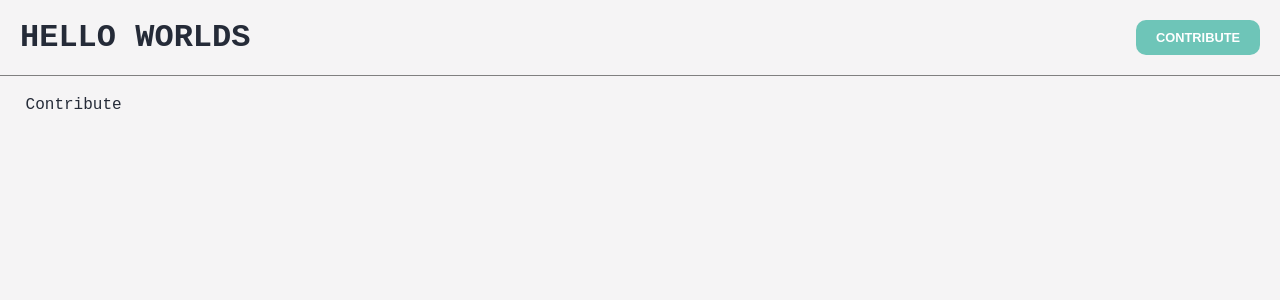
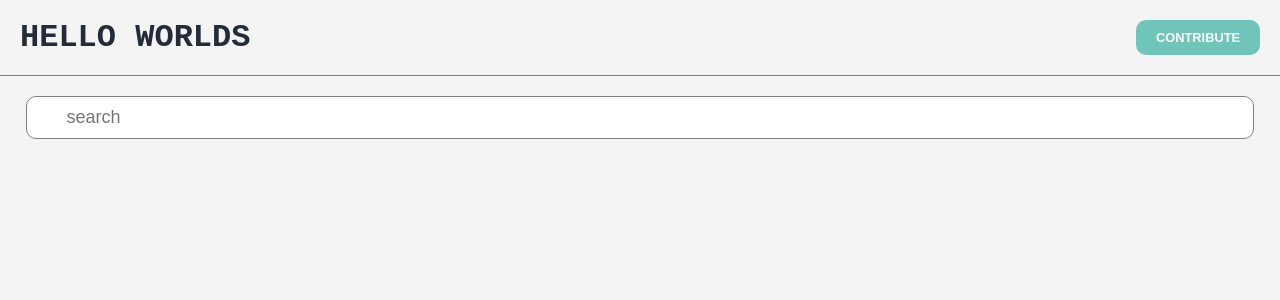
Before and after one commit to DarkCode01/data-structure-visualizer, a Next.js app: page / in a window 1280 px wide. Shown: the top 300 px of the page. Built offline with nearby package versions, Linux system fonts and the light colour scheme.

Commit message:
feat(HwSearch): added component for filter programming language

```diff
--- /dev/null
+++ b/components/HwSearch.tsx
@@ -0,0 +1,21 @@
+import styled from "styled-components";
+
+const HwForm = styled.form`
+  width: auto;
+`;
+
+const HwInput = styled.input`
+  width: 100%;
+  border-radius: 10px;
+  border: 0.1px solid gray;
+  padding: 10px 40px;
+  font-size: 18px;
+`;
+
+export default function HwSearch() {
+  return (
+    <HwForm>
+      <HwInput placeholder="search" />
+    </HwForm>
+  );
+}
--- a/pages/index.tsx
+++ b/pages/index.tsx
@@ -5,6 +5,7 @@ import HwHeader from "@/components/HweHeader";
 import HwHeaderElement from "@/components/HwHeaderElement";
 import HwBanner from "@/components/HwBanner";
 import HwButton from "@/components/HwButton";
+import HwSearch from "@/components/HwSearch";
 
 const Home = () => {
   return (
@@ -20,7 +21,9 @@ const Home = () => {
             <HwButton>Contribute</HwButton>
           </HwHeaderElement>
         </HwHeader>
-        <HwContainer>Contribute</HwContainer>
+        <HwContainer>
+          <HwSearch />
+        </HwContainer>
       </div>
     </Page>
   );
```
